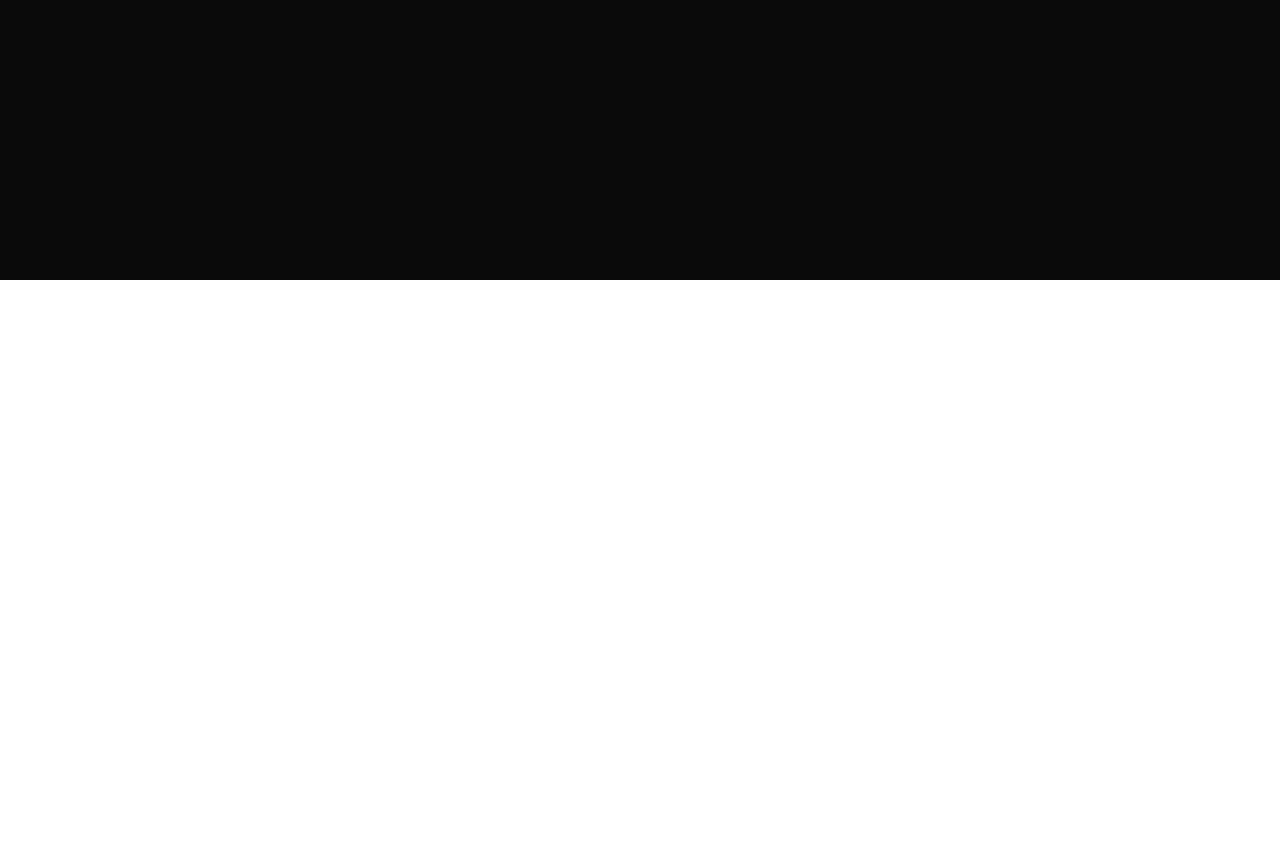
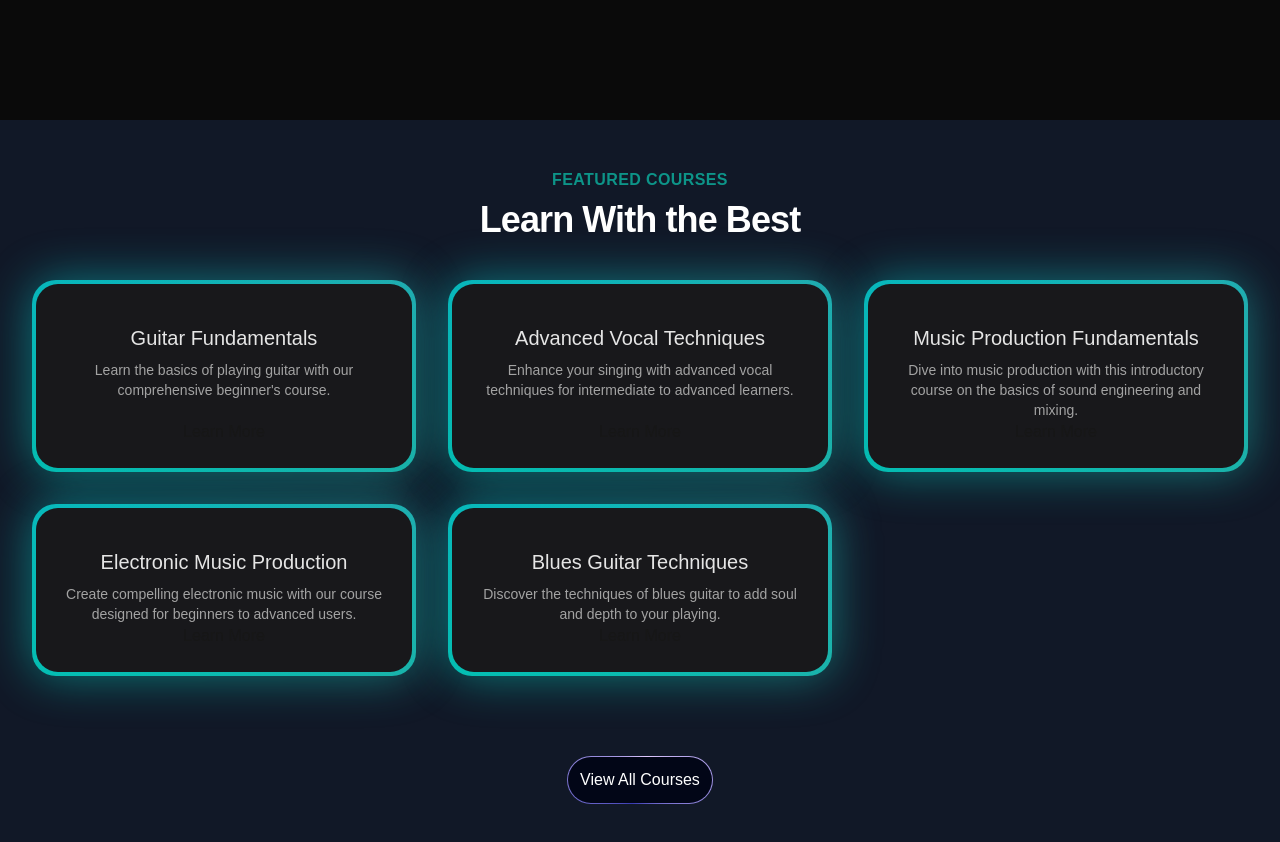
Before and after one commit to Pankaj086/Music-NextJs-Project, a Next.js app: page / in a window 1280 px wide. Shown: the part 520-1362 px from the top of the page. Before the commit the page ends 800 px from the top, so only its background shows below. Built offline with nearby package versions, Linux system fonts and the light colour scheme.

Commit message:
Added Featured Section and improved UI of Cards

```diff
--- a/src/app/page.tsx
+++ b/src/app/page.tsx
@@ -1,9 +1,11 @@
+import FeaturedCourses from "@/components/FeaturedCourses";
 import HeroSection from "@/components/HeroSection";
 
 export default function Home() {
   return (
     <main className="min-h-screen bg-black/[0.96] antialiased bg-grid-white/[0.02]">
       <HeroSection/>
+      <FeaturedCourses/>
     </main>
   );
 }
--- /dev/null
+++ b/src/components/FeaturedCourses.tsx
@@ -0,0 +1,67 @@
+'use client'
+import { BackgroundGradient } from "./ui/background-gradient";
+import courseData from "../data/music_courses.json";
+import Link from "next/link";
+
+interface Course{
+    id: number,
+    title: string,
+    slug: string,
+    description: string,
+    price: number,
+    instructor: string,
+    isFeatured: boolean,
+}
+
+const FeaturedCourses = () => {
+    // console.log(courseData);
+    const featuredCourses = courseData.courses.filter((course:Course)=> course.isFeatured)
+
+    return (
+        <div className="py-12 bg-gray-900">
+            <div className="text-center">
+                <h2 className="text-base text-teal-600 font-semibold tracking-wide uppercase">FEATURED COURSES</h2>
+
+                <p className="mt-2 text-3xl leading-8 font-extrabold tracking-tight text-white sm:text-4xl">Learn With the Best</p>
+            </div>
+
+            <div className="mt-10 mx-8">
+                <div className="grid grid-cols-1 sm:grid-cols-2 lg:grid-cols-3 gap-8 justify-center">
+                    {
+                        featuredCourses.map((course:Course)=>(
+                            <div key={course.id} className="flex justify-between">
+                                <BackgroundGradient className="flex flex-col rounded-[22px] max-w-sm bg-white dark:bg-zinc-900 overflow-hidden h-full">
+                                    <div className="p-4 sm:p-6 flex flex-col items-center text-center flex-grow">
+                                        <p className="text-lg sm:text-xl text-black mt-4 mb-2 dark:text-neutral-200">
+                                            {course.title}
+                                        </p>
+                                        <p className="text-sm text-neutral-600 dark:text-neutral-400 flex-grow">
+                                            {course.description}
+                                        </p>
+                                        <Link href={`/courses/${course.slug}`}>
+                                            Learn More
+                                        </Link>
+                                    </div>
+                                </BackgroundGradient>
+                            </div>
+                        ))
+                    }
+                </div>
+            </div>
+
+            <div className="mt-20 text-center">
+                <Link href={'/courses'}>
+                <button className="relative inline-flex h-12 overflow-hidden rounded-full p-[1px] focus:outline-none focus:ring-2 focus:ring-slate-400 focus:ring-offset-2 focus:ring-offset-slate-50">
+                    <span className="absolute inset-[-1000%] animate-[spin_2s_linear_infinite] bg-[conic-gradient(from_90deg_at_50%_50%,#E2CBFF_0%,#393BB2_50%,#E2CBFF_100%)]" />
+                    <span className="inline-flex h-full w-full cursor-pointer items-center justify-center rounded-full bg-slate-950 px-3 py-1 text-md font-medium text-white backdrop-blur-3xl">
+                    View All Courses
+                    </span>
+                </button>
+                </Link>
+            </div>
+        </div>
+
+    )
+}
+
+export default FeaturedCourses;
--- /dev/null
+++ b/src/components/ui/background-gradient.tsx
@@ -0,0 +1,72 @@
+import { cn } from "@/lib/utils";
+import React from "react";
+import { motion } from "framer-motion";
+
+export const BackgroundGradient = ({
+    children,
+    className,
+    containerClassName,
+    animate = true,
+    }: {
+    children?: React.ReactNode;
+    className?: string;
+    containerClassName?: string;
+    animate?: boolean;
+    }) => {
+    const variants = {
+        initial: {
+        backgroundPosition: "0 50%",
+        },
+        animate: {
+        backgroundPosition: ["0, 50%", "100% 50%", "0 50%"],
+        },
+    };
+    return (
+        <div className={cn("relative p-[4px] group", containerClassName)}>
+        <motion.div
+            variants={animate ? variants : undefined}
+            initial={animate ? "initial" : undefined}
+            animate={animate ? "animate" : undefined}
+            transition={
+            animate
+                ? {
+                    duration: 5,
+                    repeat: Infinity,
+                    repeatType: "reverse",
+                }
+                : undefined
+            }
+            style={{
+            backgroundSize: animate ? "400% 400%" : undefined,
+            }}
+            className={cn(
+            "absolute inset-0 rounded-3xl z-[1] opacity-60 group-hover:opacity-100 blur-xl  transition duration-500 will-change-transform",
+            " bg-[radial-gradient(circle_farthest-side_at_0_100%,#00ccb1,transparent),radial-gradient(circle_farthest-side_at_100%_0,#7b61ff,transparent),radial-gradient(circle_farthest-side_at_100%_100%,#ffc414,transparent),radial-gradient(circle_farthest-side_at_0_0,#1ca0fb,#141316)]"
+            )}
+        />
+        <motion.div
+            variants={animate ? variants : undefined}
+            initial={animate ? "initial" : undefined}
+            animate={animate ? "animate" : undefined}
+            transition={
+            animate
+                ? {
+                    duration: 5,
+                    repeat: Infinity,
+                    repeatType: "reverse",
+                }
+                : undefined
+            }
+            style={{
+            backgroundSize: animate ? "400% 400%" : undefined,
+            }}
+            className={cn(
+            "absolute inset-0 rounded-3xl z-[1] will-change-transform",
+            "bg-[radial-gradient(circle_farthest-side_at_0_100%,#00ccb1,transparent),radial-gradient(circle_farthest-side_at_100%_0,#7b61ff,transparent),radial-gradient(circle_farthest-side_at_100%_100%,#ffc414,transparent),radial-gradient(circle_farthest-side_at_0_0,#1ca0fb,#141316)]"
+            )}
+        />
+
+        <div className={cn("relative z-10", className)}>{children}</div>
+        </div>
+    );
+};
```
